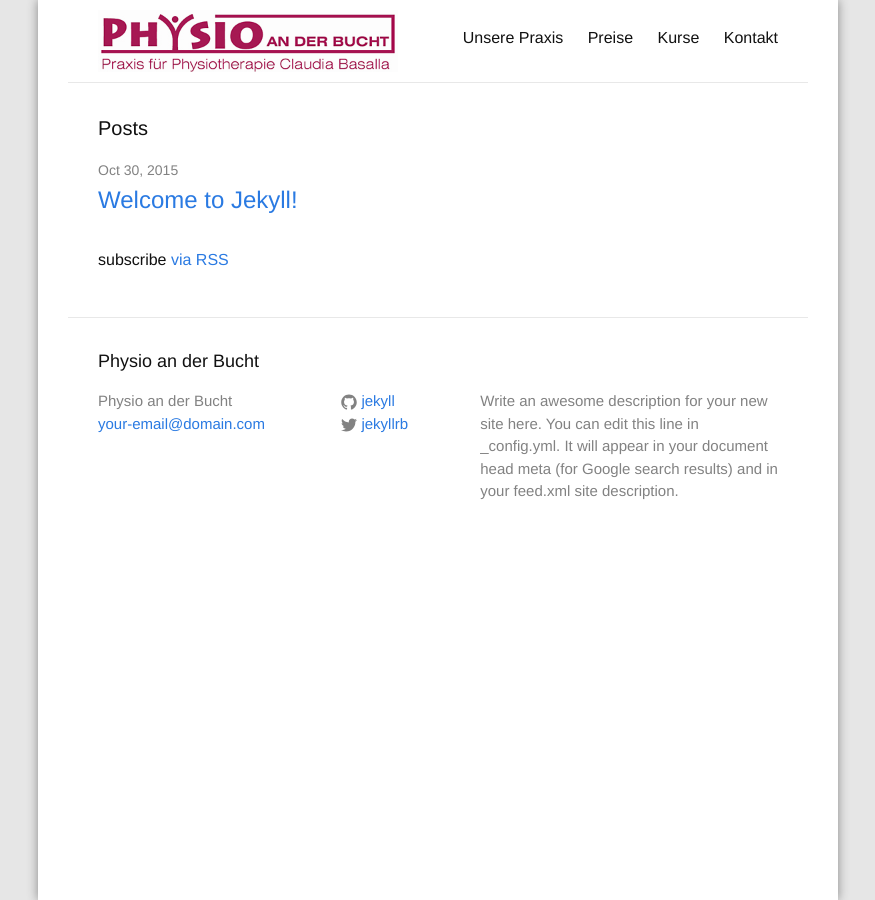
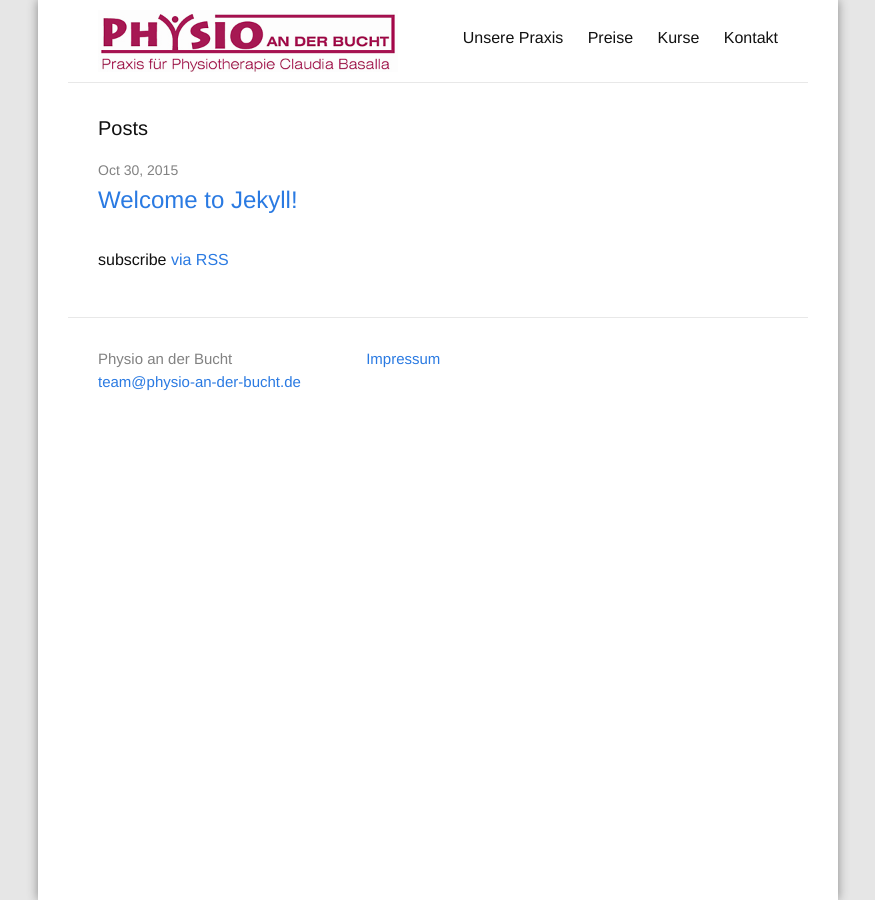
Before and after one commit to davidbasalla/physio_website_2, a Jekyll site: the page built from index.html, in a window 1280 px wide. Shown: the whole page, without its empty margins (202-1077 px from the left). Built offline with Jekyll 4.4.1, drawn with Linux system fonts in a browser that asks for light colours.

Commit message:
Update footer

```diff
--- a/_config.yml
+++ b/_config.yml
@@ -7,7 +7,7 @@
 
 # Site settings
 title: Physio an der Bucht
-email: your-email@domain.com
+email: team@physio-an-der-bucht.de
 description: > # this means to ignore newlines until "baseurl:"
   Write an awesome description for your new site here. You can edit this
   line in _config.yml. It will appear in your document head meta (for
--- a/_includes/footer.html
+++ b/_includes/footer.html
@@ -2,7 +2,7 @@
 
   <div class="wrapper">
 
-    <h2 class="footer-heading">{{ site.title }}</h2>
+    <!-- <h2 class="footer-heading">{{ site.title }}</h2> -->
 
     <div class="footer-col-wrapper">
       <div class="footer-col footer-col-1">
@@ -13,7 +13,8 @@
       </div>
 
       <div class="footer-col footer-col-2">
-        <ul class="social-media-list">
+        <div align="center"><span id="ImpressumText"><a href="impressum.html" target="_blank">Impressum</a></span></div>
+<!--         <ul class="social-media-list">
           {% if site.github_username %}
           <li>
             {% include icon-github.html username=site.github_username %}
@@ -25,12 +26,12 @@
             {% include icon-twitter.html username=site.twitter_username %}
           </li>
           {% endif %}
-        </ul>
+        </ul> -->
       </div>
 
-      <div class="footer-col footer-col-3">
+<!--       <div class="footer-col footer-col-3">
         <p>{{ site.description }}</p>
-      </div>
+      </div> -->
     </div>
 
   </div>
```
